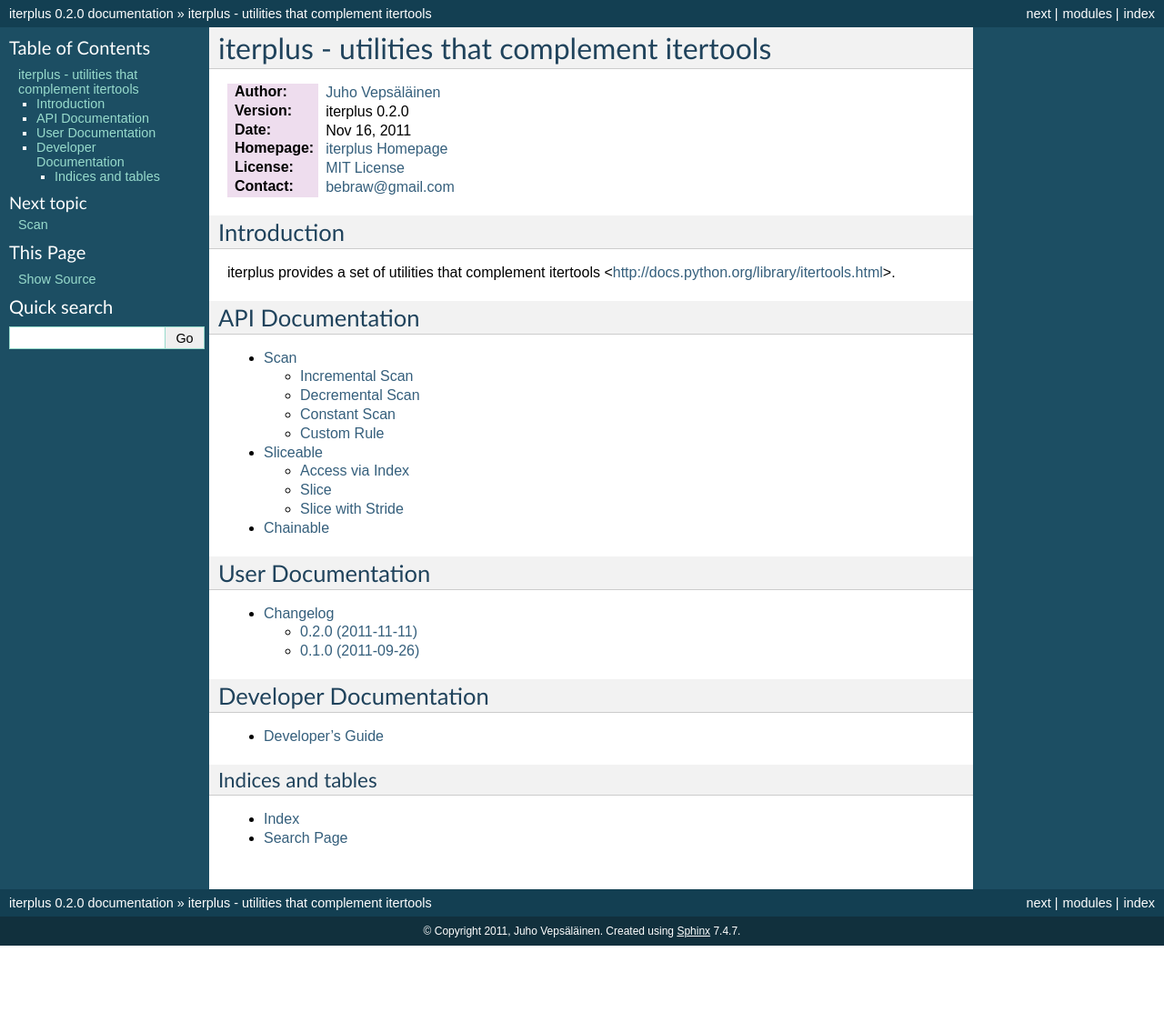
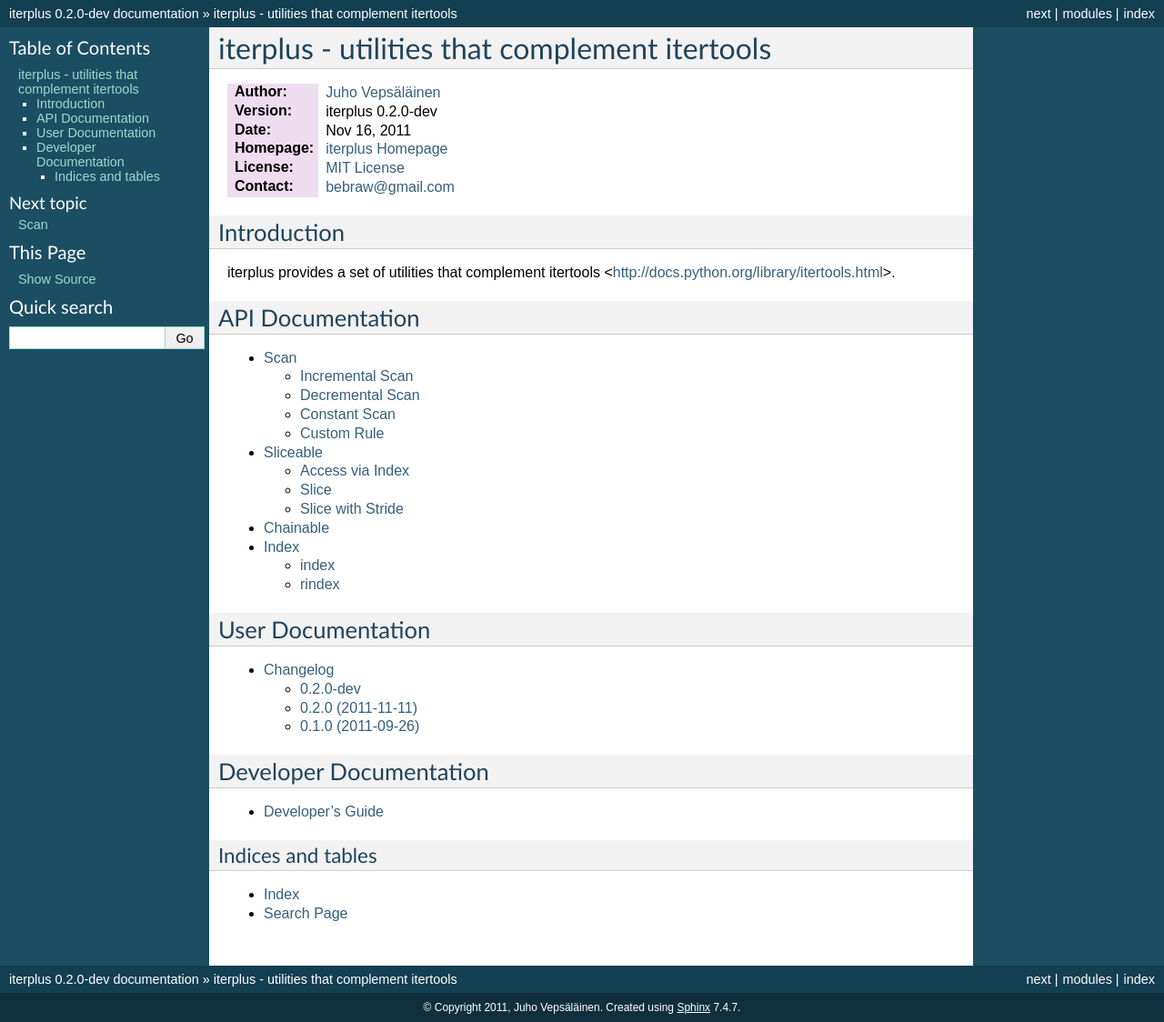
Before and after one commit to bebraw/iterplus, a Sphinx documentation site: the page built from docs/index.rst, in a window 1280 px wide. Shown: the whole page at 91% size. Built offline with Sphinx 7.4.7, drawn with Linux system fonts in a browser that asks for light colours; before the commit the page ends 1040 px from its top, so only the background shows below that.

Commit message:
Add index and rindex

```diff
--- a/docs/changelog.rst
+++ b/docs/changelog.rst
@@ -1,5 +1,10 @@
 Changelog
 =========
+
+0.2.0-dev
+---------
+
+* Added index and rindex
 
 0.2.0 (2011-11-11)
 ------------------
--- a/docs/index.rst
+++ b/docs/index.rst
@@ -30,6 +30,7 @@
     scan_api
     sliceable_api
     chainable_api
+    index_api
 
 User Documentation
 ------------------
--- a/iterplus/__init__.py
+++ b/iterplus/__init__.py
@@ -2,8 +2,9 @@
 """ itertools helpers
 """
 from chainable import chainable
+from index import index, rindex
 from sliceable import sliceable
 from scan import scan
 
 __author__ = 'Juho Vepsäläinen'
-__version__ = '0.2.0'
+__version__ = '0.2.0-dev'
```
Also changed, not shown: docs/index_api.rst (added, +40 -0 lines), 1 other file.
